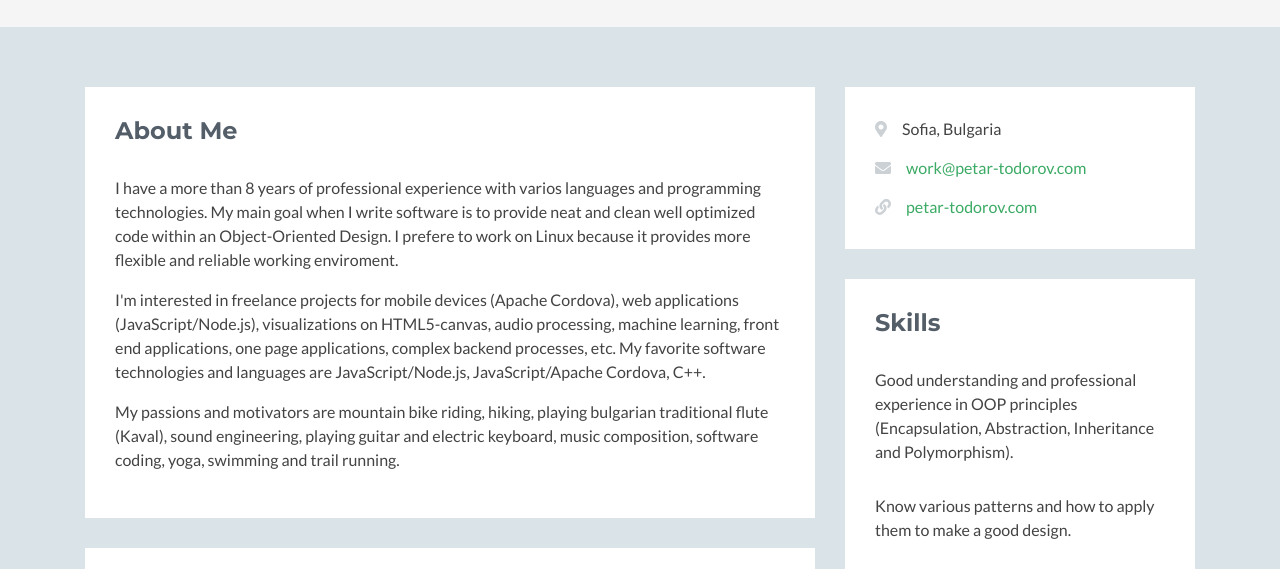
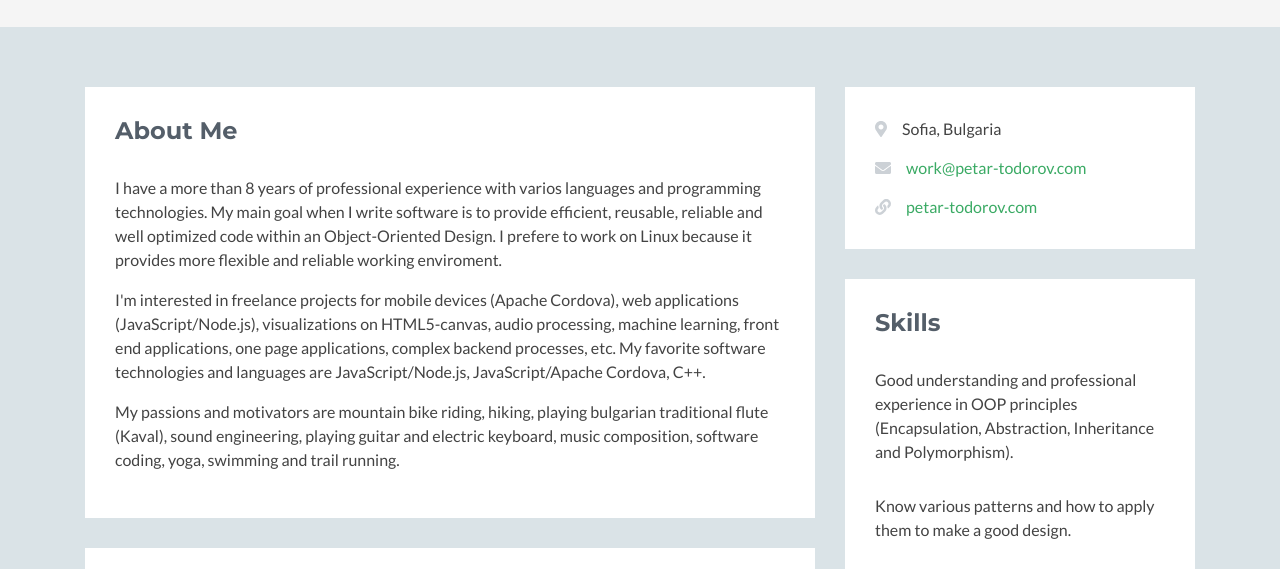
Before and after one commit to SitkaCharley/portfolio, a plain HTML site: page index.html in a window 1280 px wide. Shown: the part 223-792 px from the top of the page. Drawn offline with nearby package versions, Linux system fonts and the light colour scheme; no server answers; some icons are missing.

Commit message:
Edit text in About section

```diff
--- a/index.html
+++ b/index.html
@@ -55,7 +55,7 @@
                     <div class="section-inner">
                         <h2 class="heading">About Me</h2>
                         <div class="content">
-                            <p>	I have a more than 8 years of professional experience with varios languages and programming technologies. My main goal when I write software is to provide neat and clean well optimized code within an Object-Oriented Design. I prefere to work on Linux because it provides more flexible and reliable working enviroment. </p>
+                            <p>	I have a more than 8 years of professional experience with varios languages and programming technologies. My main goal when I write software is to provide efficient, reusable, reliable and well optimized code within an Object-Oriented Design. I prefere to work on Linux because it provides more flexible and reliable working enviroment. </p>
                             <p> I'm interested in freelance projects for mobile devices (Apache Cordova), web applications (JavaScript/Node.js), visualizations on HTML5-canvas, audio processing, machine learning, front end applications, one page applications, complex backend processes, etc. My favorite software technologies and languages are JavaScript/Node.js, JavaScript/Apache Cordova, C++.</p>
                             <p> My passions and motivators are mountain bike riding, hiking, playing bulgarian traditional flute (Kaval), sound engineering, playing guitar and electric keyboard, music composition, software coding, yoga, swimming and trail running.</p>
                         </div><!--//content-->
```
